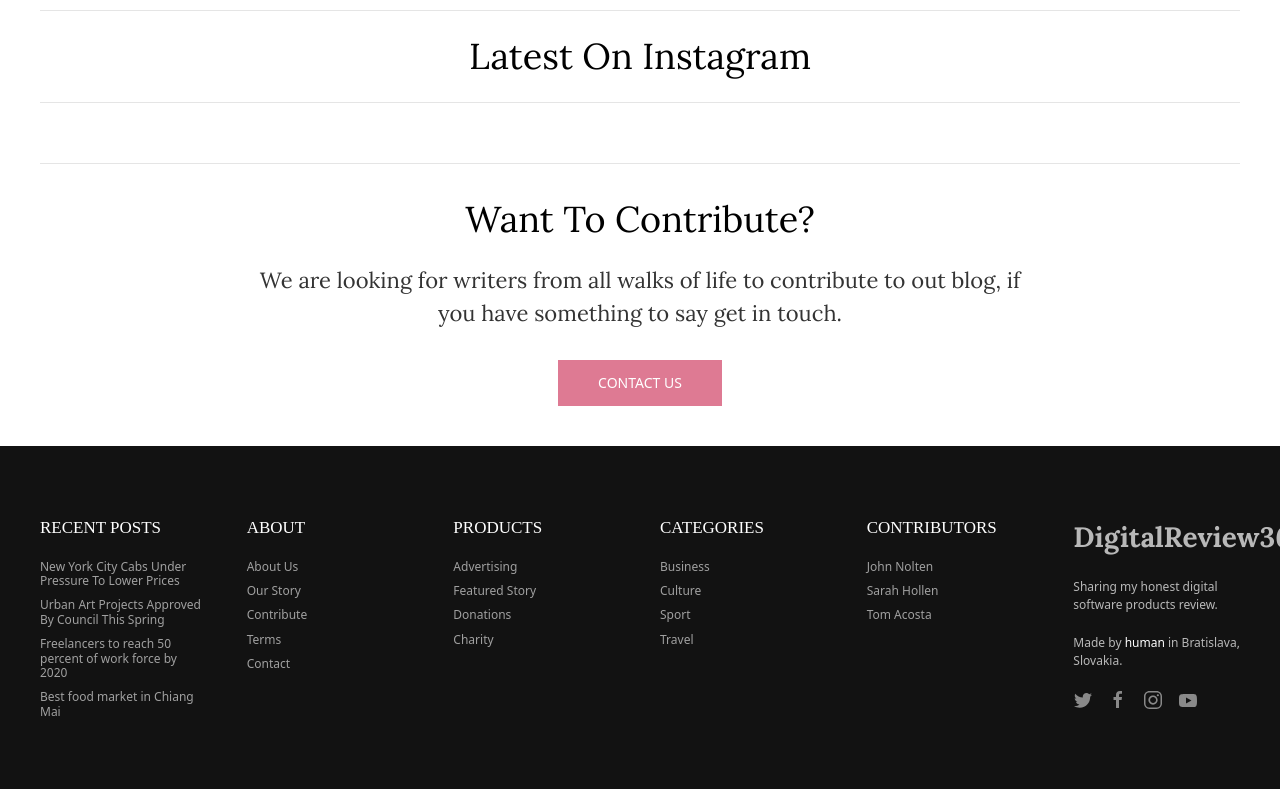
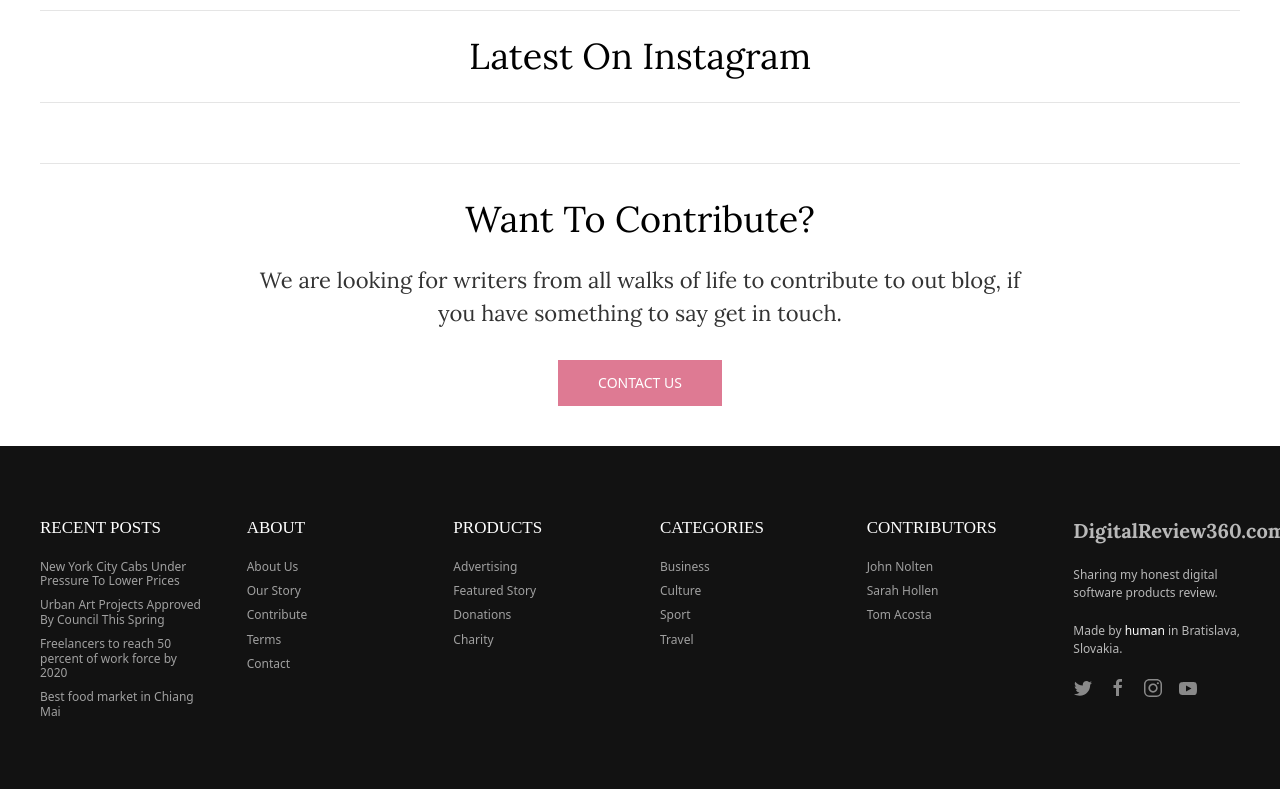
Before and after one commit to jumpingjoy/digitalreview360, a Jekyll site: the page built from index.md, in a window 1280 px wide. Shown: the part 4512-5301 px from the top of the page. Built offline with Jekyll 4.4.1, drawn with Linux system fonts in a browser that asks for light colours; some web fonts are replaced.

Commit message:
navbar colors

```diff
--- a/_sass/theme/variables.scss
+++ b/_sass/theme/variables.scss
@@ -111,8 +111,8 @@ $nav-default-item-active-color: $global-primary-background;
 
 $navbar-nav-item-height: 48px;
 $navbar-background: #2a9df4;
-$navbar-nav-item-color: $color-dark;
-$navbar-nav-item-hover-color: $global-primary-background;
+$navbar-nav-item-color: #000;
+$navbar-nav-item-hover-color: #aaaaaa;
 $navbar-nav-item-active-color: $global-primary-background;
 $navbar-nav-item-font-size: .75rem;
 $navbar-nav-item-text-transform: none;
@@ -125,7 +125,7 @@ $navbar-dropdown-nav-item-hover-color: $global-primary-background;
 $subnav-item-font-size: $global-small-font-size;
 $subnav-item-text-transform: uppercase;
 
-$logo-font-size: 1.75rem;
+$logo-font-size: 1.25rem;
 $logo-color: $color-dark;
 $logo-hover-color: $color-dark;
 
```
